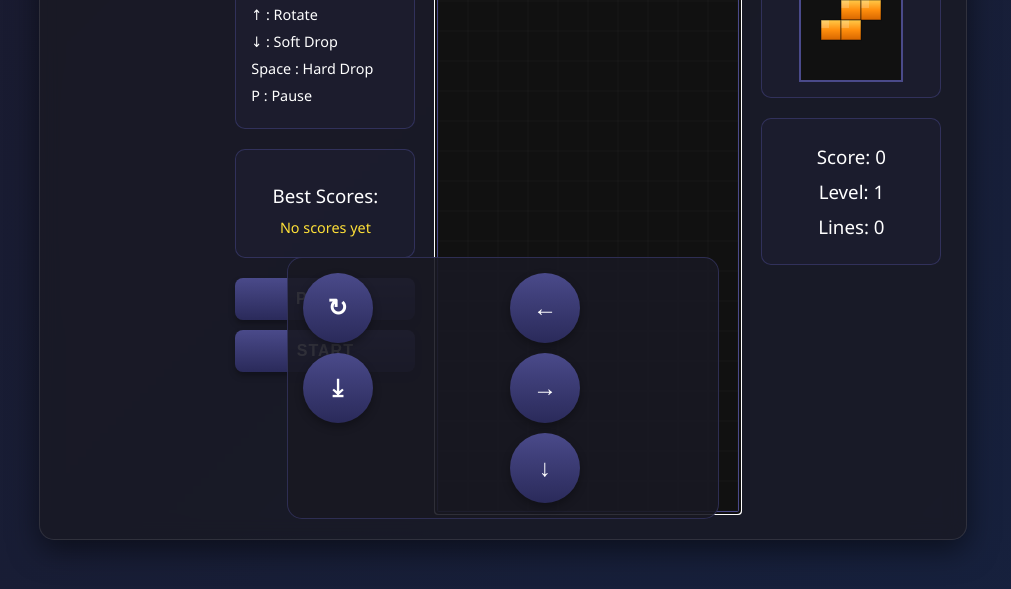
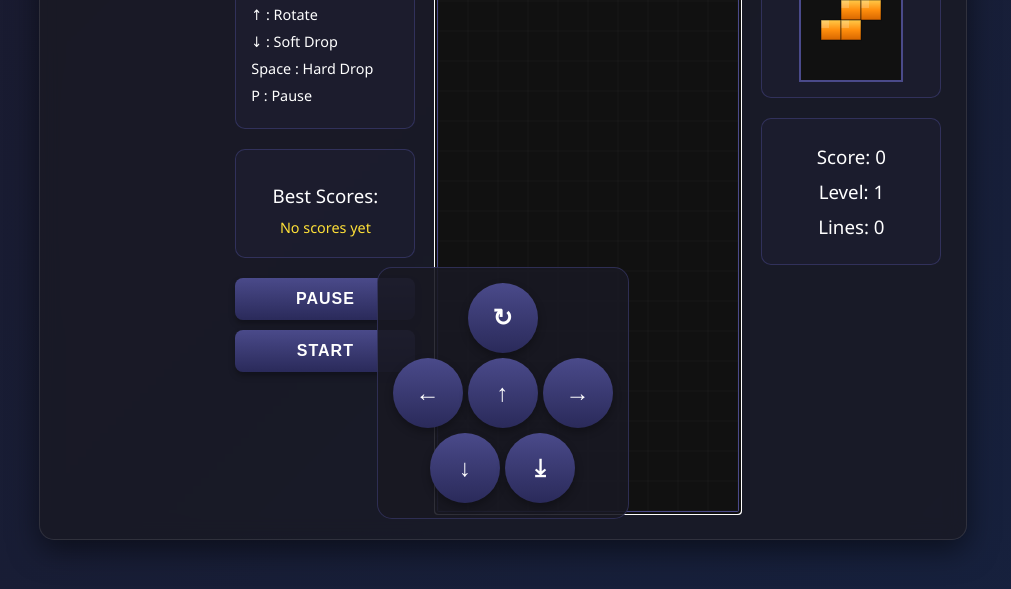
Before and after one commit to buicongnguyen/Games, a plain HTML site: page index.html in a window 1280 px wide. Shown: the part 209-798 px from the top of the page, without its empty margins (137-1148 px from the left). Drawn offline with Linux system fonts and the light colour scheme.

Commit message:
Implement 4-direction D-pad controls: create traditional D-pad layout with left, right, up, and down buttons plus rotation and hard drop

```diff
--- a/index.html
+++ b/index.html
@@ -41,14 +41,19 @@
         </div>
     <!-- Mobile Touch Controls -->
     <div class="touch-controls">
-        <div class="control-group left-controls">
-            <button id="btn-rotate" class="control-btn">↻</button>
-            <button id="btn-hard-drop" class="control-btn">⤓</button>
-        </div>
-        <div class="control-group right-controls">
-            <button id="btn-left" class="control-btn">←</button>
-            <button id="btn-right" class="control-btn">→</button>
-            <button id="btn-down" class="control-btn">↓</button>
+        <div class="d-pad">
+            <div class="d-pad-row">
+                <button id="btn-rotate" class="control-btn">↻</button>
+            </div>
+            <div class="d-pad-row">
+                <button id="btn-left" class="control-btn">←</button>
+                <button id="btn-up" class="control-btn">↑</button>
+                <button id="btn-right" class="control-btn">→</button>
+            </div>
+            <div class="d-pad-row">
+                <button id="btn-down" class="control-btn">↓</button>
+                <button id="btn-hard-drop" class="control-btn">⤓</button>
+            </div>
         </div>
     </div>
     <script src="script.js"></script>
--- a/script.js
+++ b/script.js
@@ -188,7 +188,14 @@ function initTouchControls() {
         }
     });
 
-    // Rotate button
+    // Up button (rotate)
+    document.getElementById('btn-up').addEventListener('click', () => {
+        if (!paused && !gameOver) {
+            playerRotate(1);
+        }
+    });
+
+    // Rotate button (alternative)
     document.getElementById('btn-rotate').addEventListener('click', () => {
         if (!paused && !gameOver) {
             playerRotate(1);
--- a/style.css
+++ b/style.css
@@ -160,27 +160,45 @@ button:active {
 /* Touch Controls for Mobile */
 .touch-controls {
     display: none;
-    position: fixed;
+    position: absolute; /* Changed from fixed to absolute */
     bottom: 20px;
     left: 50%;
     transform: translateX(-50%);
     z-index: 100;
+    width: auto;
+    display: flex;
+    justify-content: center;
+    align-items: center;
+}
+
+.d-pad {
+    display: flex;
+    flex-direction: column;
+    align-items: center;
+    gap: 5px;
     background: rgba(25, 25, 35, 0.9);
     padding: 15px;
     border-radius: 15px;
     border: 1px solid rgba(100, 100, 200, 0.3);
-    width: 90%;
-    max-width: 400px;
-    display: flex;
-    justify-content: space-between;
-    gap: 15px;
 }
 
-.control-group {
+.d-pad-row {
     display: flex;
-    flex-direction: column;
-    gap: 10px;
-    flex: 1;
+    gap: 5px;
+    align-items: center;
+    justify-content: center;
+}
+
+.d-pad-row:first-child {
+    justify-content: center;
+}
+
+.d-pad-row:nth-child(2) {
+    justify-content: center;
+}
+
+.d-pad-row:last-child {
+    justify-content: center;
 }
 
 .control-btn {
@@ -204,6 +222,7 @@ button:active {
     transform: scale(0.95);
     background: linear-gradient(to bottom, #5a5a9a, #3a3a6a);
 }
+
 
 @media (max-width: 768px) {
     .game-container {
```
